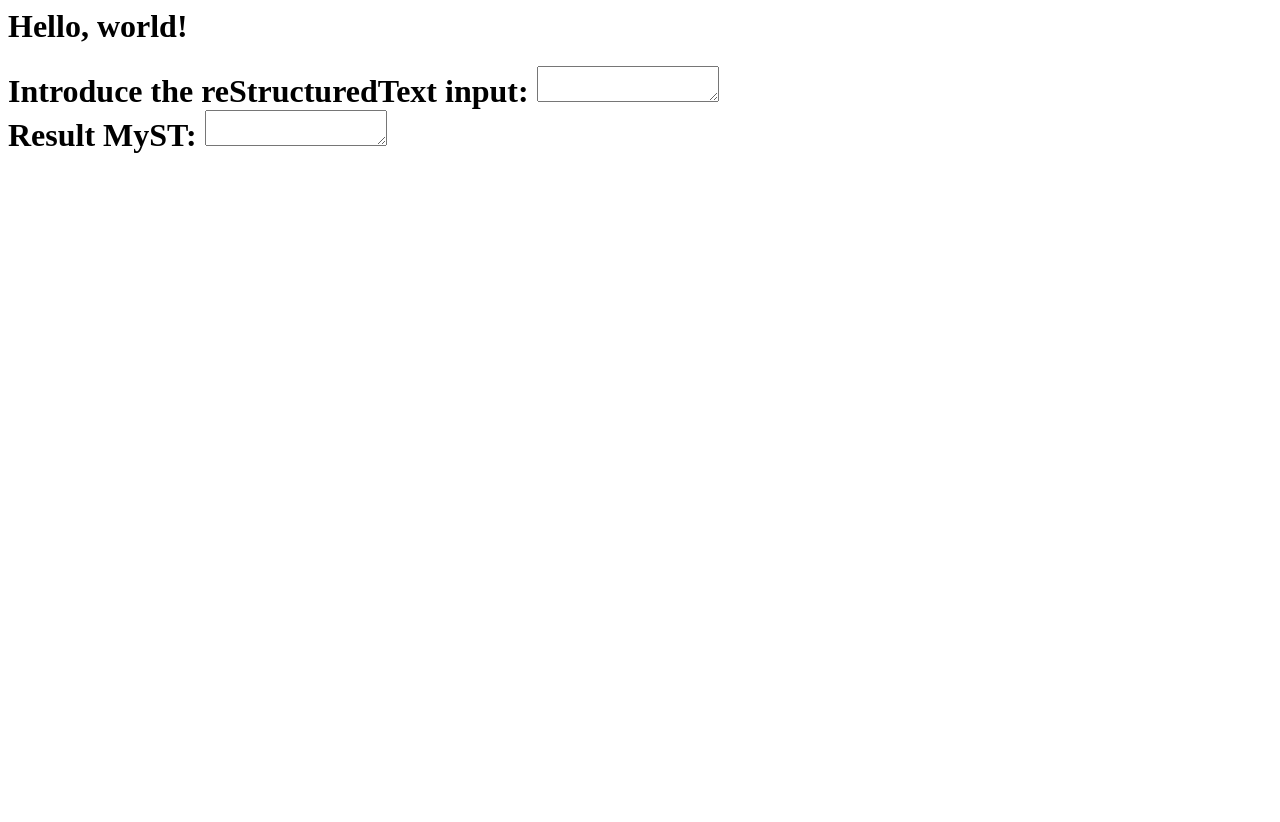
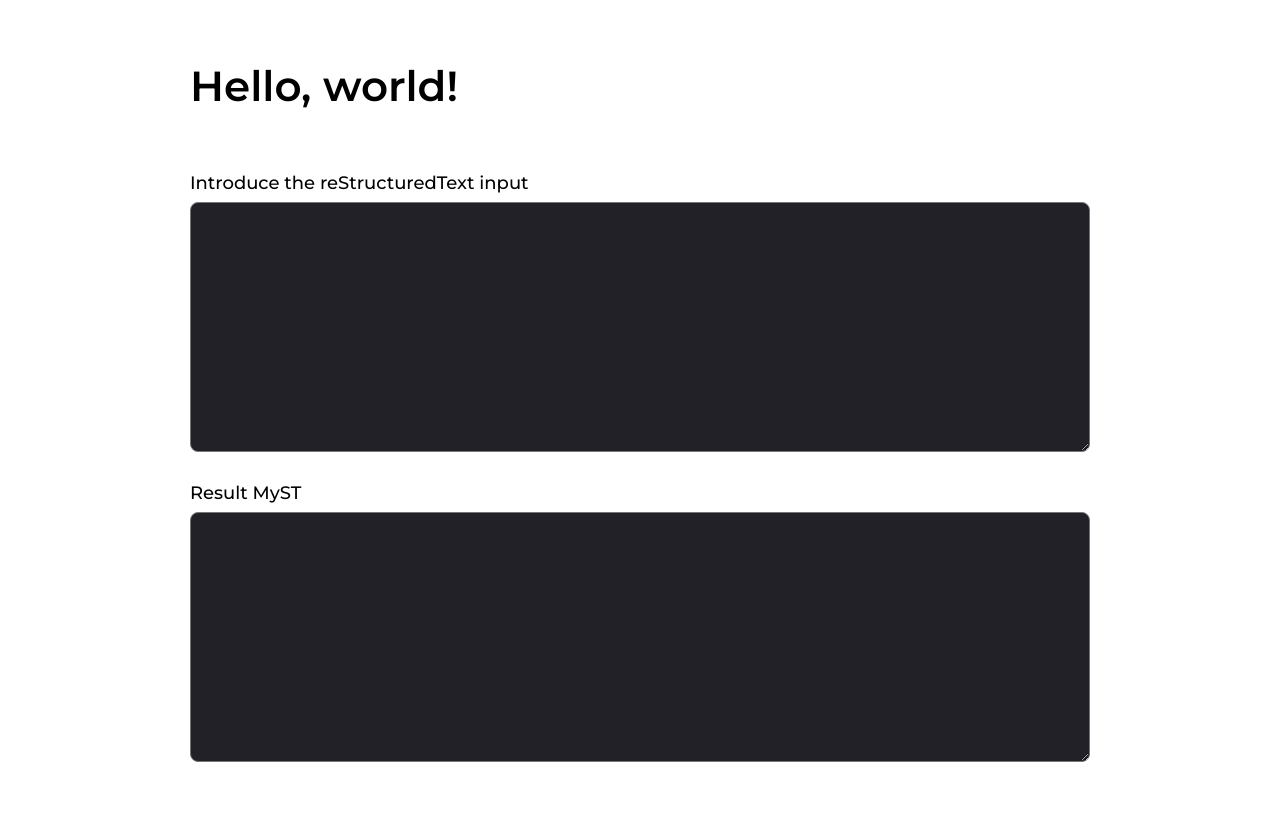
Before and after one commit to astrojuanlu/mystyc, a FastAPI app: page /convert in a window 1280 px wide. Before the commit the page ends 153 px from the top, so only its background shows below. Run offline with FastAPI, Linux system fonts and the light colour scheme.

Commit message:
Base styling

```diff
--- a/templates/convert.html
+++ b/templates/convert.html
@@ -1,19 +1,57 @@
 <html>
 <head>
     <title>MySTyc - Online conversion from reStructuredText to MyST</title>
+
+    <link rel="preconnect" href="https://fonts.googleapis.com">
+    <link rel="preconnect" href="https://fonts.googleapis.com">
+    <link rel="preconnect" href="https://fonts.gstatic.com" crossorigin>
+    <link href="https://fonts.googleapis.com/css2?family=Montserrat:wght@400;500;600&display=swap" rel="stylesheet">
+    <style>
+      body {
+        font-family: 'Montserrat', sans-serif;
+      }
+      .main {
+        width: 900px;
+        max-width: 100%;
+        margin: 60px auto;
+      }
+      textarea {
+        width: 100%;
+        height: 250px;
+        background: #222127;
+        color: #fff;
+        padding: 40px 20px 20px;
+        border-radius: 8px;
+        resize: vertical;
+        font-size: 16px;
+      }
+      h1 {
+        font-size: 42px;
+        font-weight: 600;
+        margin: 60px 0;
+      }
+      label {
+        display:  block;
+        font-size: 18px;
+        font-weight: 500;
+        margin: 30px 0 8px;
+      }
+    </style>
 </head>
 <body>
-    <h1>Hello, world!<h1>
+  <div class="main">
+    <h1>Hello, world!</h1>
     <form method="post">
         <section>
-            <label for="input_rest">Introduce the reStructuredText input:</label>
+            <label for="input_rest">Introduce the reStructuredText input</label>
             <textarea id="input_rest" name="input_rest"></textarea>
         </section>
         <section>
-            <label for="output_myst">Result MyST:</label>
+            <label for="output_myst">Result MyST</label>
             <textarea id="output_myst" name="output_myst" readonly="true"></textarea>
         </section>
     </form>
+  </div>
 <script type="text/javascript">
 let input_textarea = document.querySelector("form textarea#input_rest")
 let output_textarea = document.querySelector("form textarea#output_myst")
```
